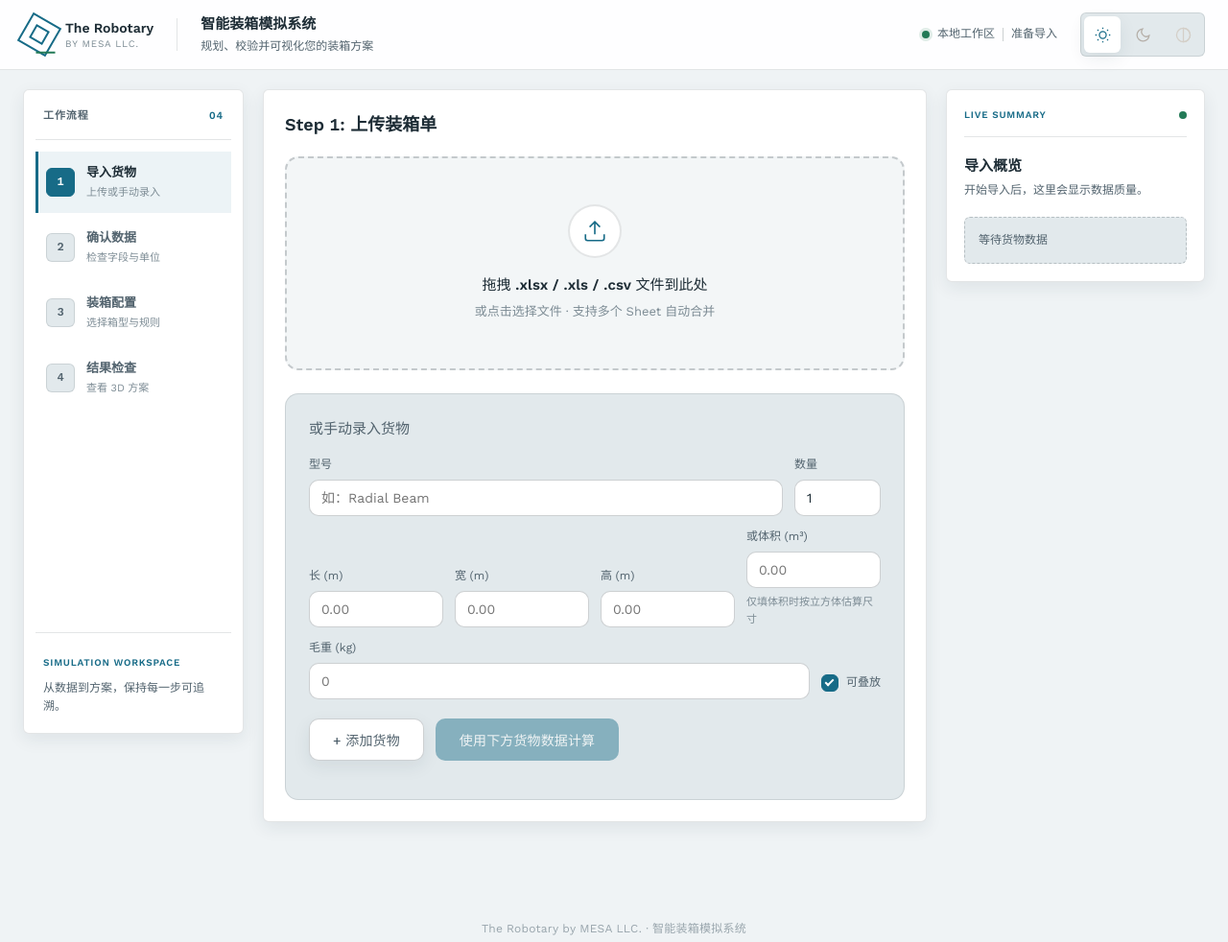
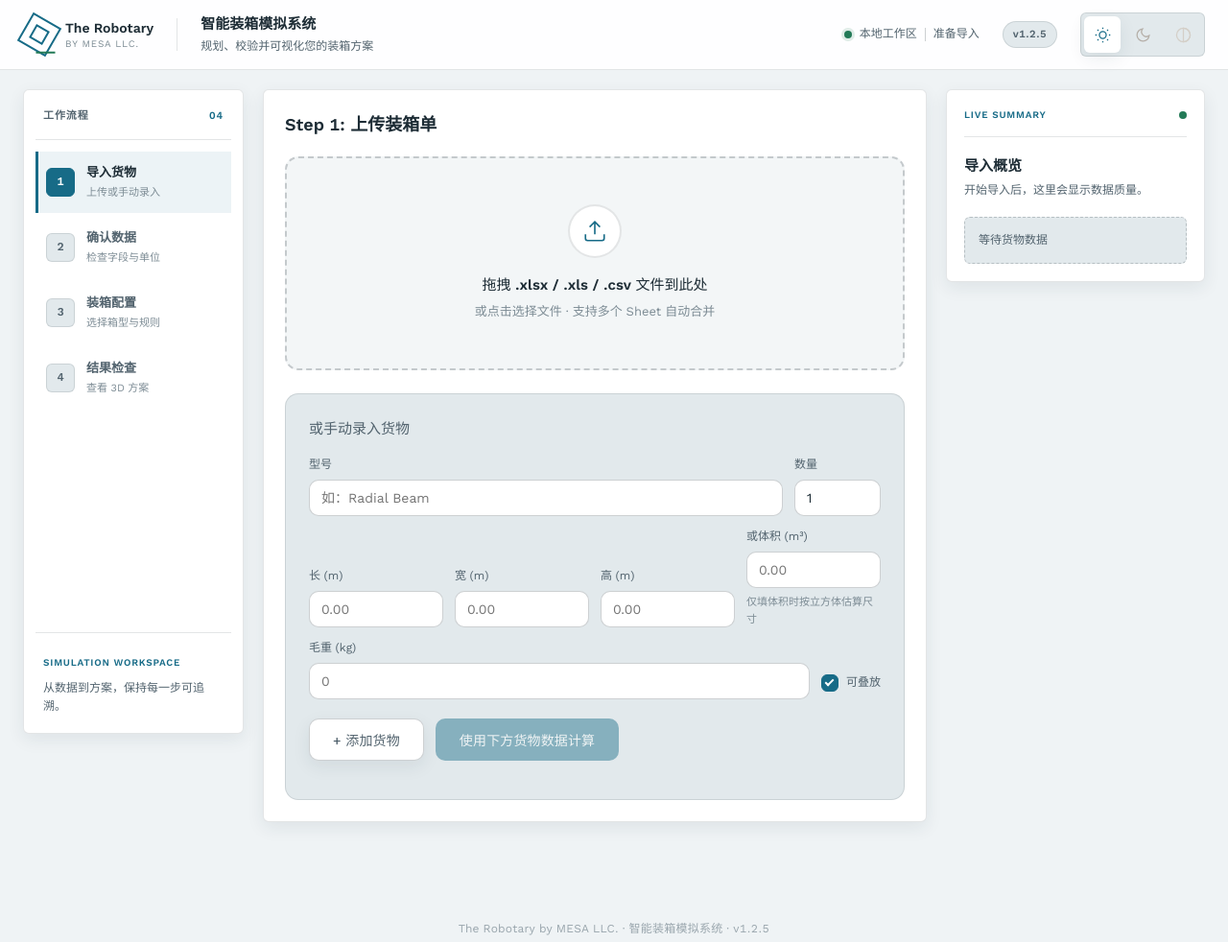
Before and after one commit to theWeatherMan21/container-loading-sim, a website: page index.html in a window 1280 px wide. Shown: the whole page at 96% size. Drawn offline with nearby package versions, Linux system fonts and the light colour scheme.

Commit message:
feat(ui): 页眉徽标 + 页脚显示当前版本号（version.js 由 package.json 构建时生成）+ v1.2.5

```diff
--- a/index.html
+++ b/index.html
@@ -25,6 +25,7 @@
       </div>
     </div>
     <div class="header__status"><span class="status-dot"></span><span>本地工作区</span><span class="status-divider"></span><span id="workspace-status">准备导入</span></div>
+    <span class="version-badge" id="app-version" title="当前安装版本">v—</span>
     <div class="theme-switcher" role="group" aria-label="主题切换">
       <button class="theme-btn active" data-theme="light" aria-label="浅色主题" title="浅色主题">
         <svg viewBox="0 0 24 24" fill="none" stroke="currentColor"><circle cx="12" cy="12" r="5"/><path d="M12 1v2M12 21v2M4.22 4.22l1.42 1.42M18.36 18.36l1.42 1.42M1 12h2M21 12h2M4.22 19.78l1.42-1.42M18.36 5.64l1.42-1.42"/></svg>
@@ -270,7 +271,7 @@
 </div><!-- /.workspace -->
 
 <footer class="site-footer">
-  <p>The Robotary by MESA LLC. · 智能装箱模拟系统</p>
+  <p>The Robotary by MESA LLC. · 智能装箱模拟系统 · <span class="site-footer__version" id="app-version-footer" title="当前安装版本">v—</span></p>
 </footer>
 
 <!-- Hidden printable report -->
@@ -293,6 +294,7 @@
 </script>
 
 <!-- Application modules (global scripts, load order matters) -->
+<script src="version.js"></script>
 <script src="container-db.js"></script>
 <script src="field-parser.js"></script>
 <script src="planner.js"></script>
@@ -319,6 +321,16 @@
 <script src="pdf-exporter.js"></script>
 <script src="tauri-plugin-bridge.js"></script>
 <script src="app.js"></script>
+<script>
+  // 版本号显示（来源：package.json → version.js，构建时自动生成）
+  (function () {
+    var v = window.APP_VERSION || 'dev';
+    ['app-version', 'app-version-footer'].forEach(function (id) {
+      var el = document.getElementById(id);
+      if (el) el.textContent = 'v' + v;
+    });
+  })();
+</script>
 
 </body>
 </html>
--- a/package.json
+++ b/package.json
@@ -1,6 +1,6 @@
 {
   "name": "containerloadingsim",
-  "version": "1.2.4",
+  "version": "1.2.5",
   "description": "智能装箱模拟系统桌面端",
   "main": "app.js",
   "directories": {
--- a/src-tauri/Cargo.toml
+++ b/src-tauri/Cargo.toml
@@ -1,6 +1,6 @@
 [package]
 name = "container-loading-sim"
-version = "1.2.4"
+version = "1.2.5"
 edition = "2021"
 
 [dependencies]
--- a/src-tauri/tauri.conf.json
+++ b/src-tauri/tauri.conf.json
@@ -2,7 +2,7 @@
   "$schema": "../node_modules/@tauri-apps/cli/config.schema.json",
   "productName": "智能装箱模拟系统",
   "identifier": "com.containerloading.sim",
-  "version": "1.2.4",
+  "version": "1.2.5",
   "build": {
     "frontendDist": "../dist",
     "beforeBuildCommand": "node scripts/build-frontend.js",
--- a/styles.css
+++ b/styles.css
@@ -176,6 +176,26 @@ body {
 .header__status { margin-left: auto; display: inline-flex; align-items: center; gap: 8px; color: var(--text-secondary); font-size: 12px; white-space: nowrap; }
 .status-dot { width: 8px; height: 8px; border-radius: 50%; background: var(--success); box-shadow: 0 0 0 3px color-mix(in srgb, var(--success) 14%, transparent); }
 .status-divider { height: 14px; width: 1px; background: var(--border-strong); }
+
+/* 当前安装版本号（页眉徽标 + 页脚，来源 package.json） */
+.version-badge {
+  display: inline-flex;
+  align-items: center;
+  padding: 4px 10px;
+  border: 1px solid var(--border);
+  border-radius: var(--radius-pill);
+  background: var(--bg-secondary);
+  color: var(--text-secondary);
+  font-size: 11px;
+  font-weight: 600;
+  letter-spacing: .04em;
+  font-variant-numeric: tabular-nums;
+  white-space: nowrap;
+  cursor: default;
+  transition: color var(--dur-fast) var(--ease-out), border-color var(--dur-fast) var(--ease-out);
+}
+.version-badge:hover { color: var(--text); border-color: var(--border-strong); }
+.site-footer__version { font-variant-numeric: tabular-nums; letter-spacing: .04em; }
 
 .theme-switcher { display: inline-flex; align-items: center; gap: 4px; padding: 3px; background: var(--bg-secondary); border: 1px solid var(--border); border-radius: var(--radius-sm); }
 .theme-btn { width: 38px; height: 38px; border-radius: var(--radius-sm); border: none; background: transparent; color: var(--text-secondary); cursor: pointer; display: grid; place-items: center; transition: color var(--dur-fast) var(--ease-out), background var(--dur-fast) var(--ease-out); }
--- /dev/null
+++ b/version.js
@@ -0,0 +1,2 @@
+// 由 scripts/build-frontend.js 从 package.json 自动生成，请勿手改
+window.APP_VERSION = "1.2.5";
```
Also changed, not shown: scripts/build-frontend.js (+13 -1 lines), 1 other file.
